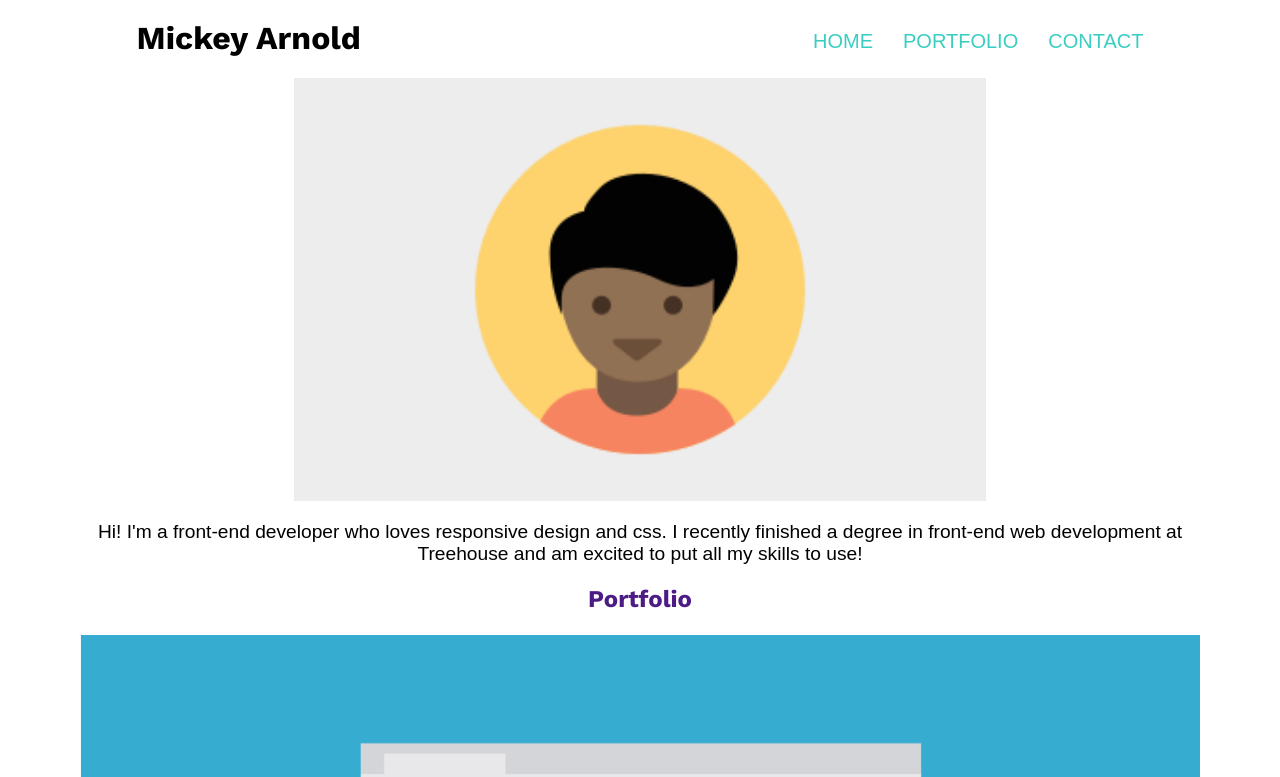
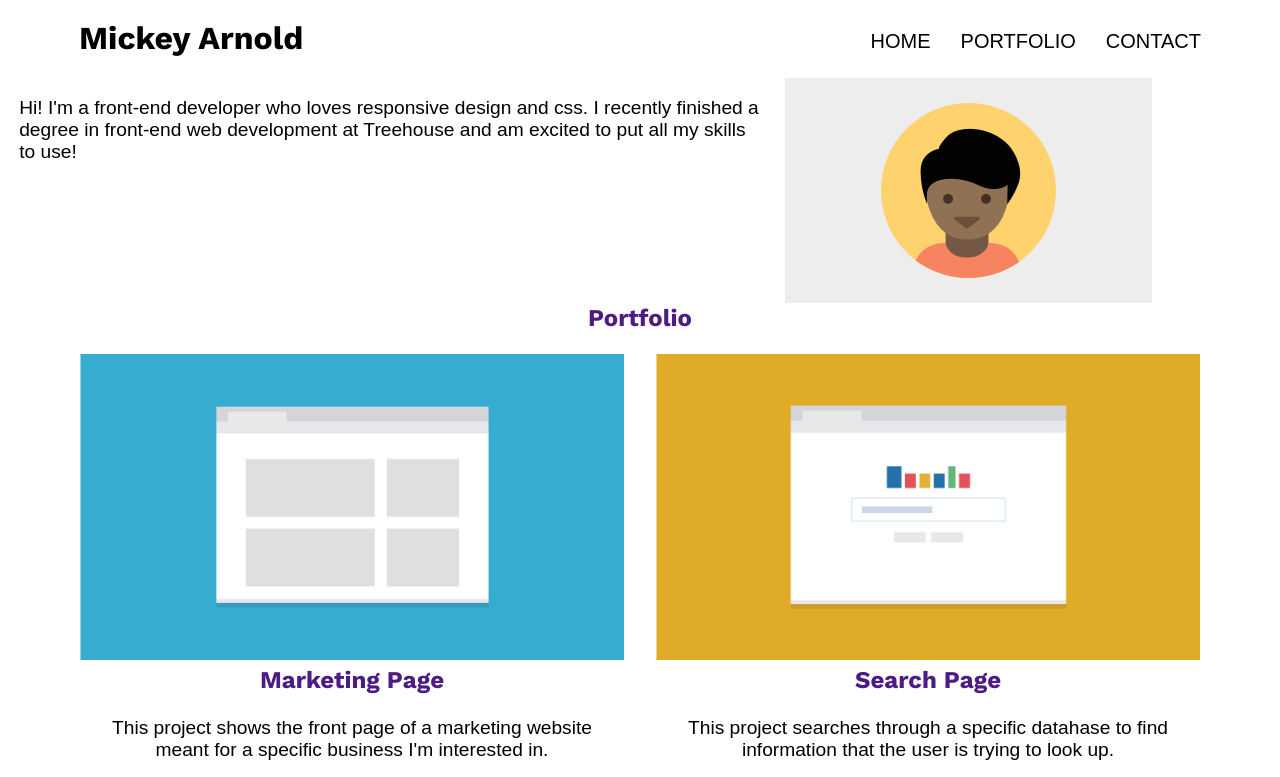
Before and after one commit to mickey-40/techdegree-project-2, a plain HTML site: page index.html in a window 1280 px wide. Shown: the top 777 px of the page. Drawn offline with nearby package versions, Linux system fonts and the light colour scheme.

Commit message:
tablet view
Tablet version is good

```diff
--- a/css/styles.css
+++ b/css/styles.css
@@ -56,7 +56,7 @@ img{
 }
 .main-nav a {
 	font-size: .95em;
-	color: #3acec2;
+	color: black;
 	text-transform: uppercase;
     font: 20px sans-serif;
 }
@@ -96,12 +96,10 @@ img{
 /*--- Bigger Screens --*/
 @media screen and (min-width: 768px) {
     .main-header,
-    .container,
     .main-nav,
     .bottompage,
     .hide-menu {
         display: flex;
-
     }
     .main-header{
         flex-direction:column;
@@ -109,11 +107,24 @@ img{
         width: 90%;
         margin: 0 auto;
   }
+  .profilesec,
+  .container {
+     display: flex;
+  }
+
+  .profilesec{
+      flex-direction:row-reverse;
+      width: 90%;
+  }
   .container{
-      flex-direction: column;
-      flex: 1;
-    width: 90%;
-    margin: 0 auto;
+      flex-wrap: wrap;
+  }
+  .item {
+        flex: 1 50%;
+  }
+
+  .profilesec p {
+      text-align: left;
   }
     .main-nav{
         justify-content: space-around;
--- a/index.html
+++ b/index.html
@@ -20,7 +20,7 @@
                 </ul>
 </header>
 
-<body class="container">
+<body>
     <div class="profilesec">
                     <img src="img/images/responsive-layout-profile.png" alt="Profile image" class="profileim">
                     <p>Hi! I'm a front-end developer who loves responsive design and css. I recently finished a
@@ -29,7 +29,7 @@
 
 
     <h2 id="contentheadline">Portfolio</h2>
-
+    <div class="container">
         <div class="item">
             <img src="img/images/portfolio-1.png" alt="Portfolio image goes above Marketing page">
             <h2>Marketing Page</h2>
@@ -65,7 +65,7 @@
             <h2>Calculator</h2>
             <p>Someone can enter in the numbers they want, and press the big blue button and get the result</p>
         </div>
-
+    </div>
 
 </body>
 
```
